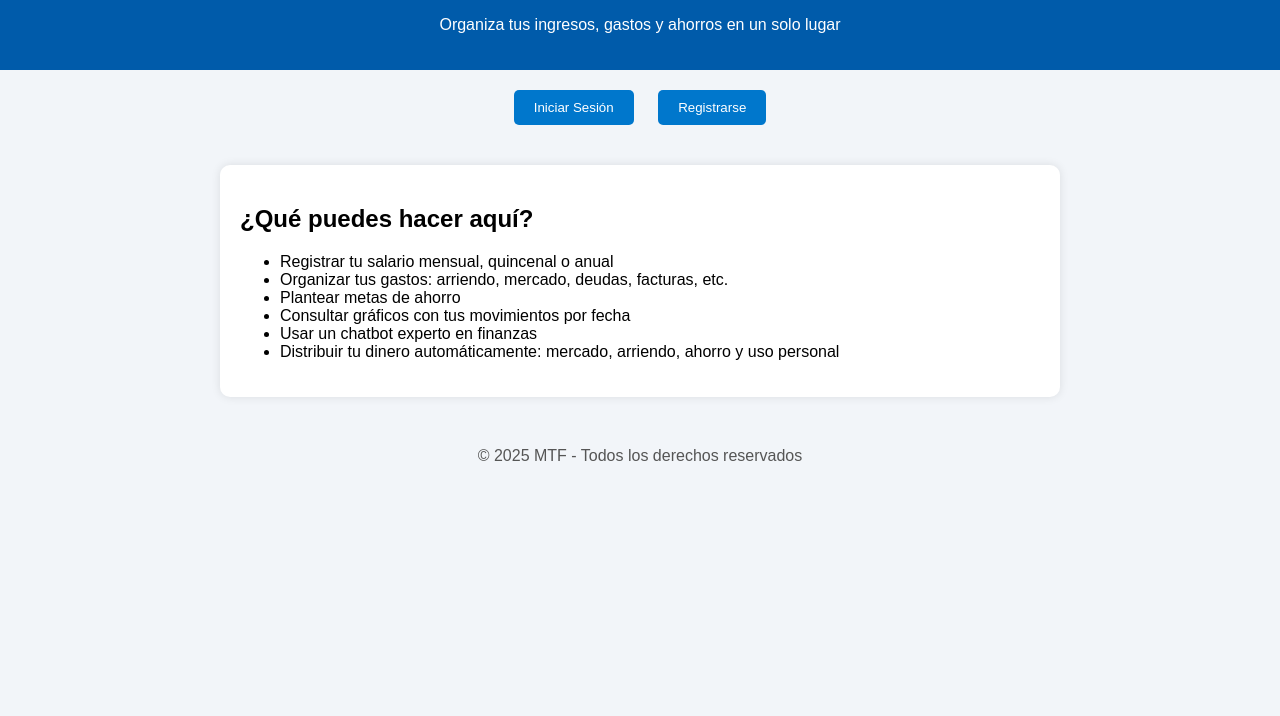
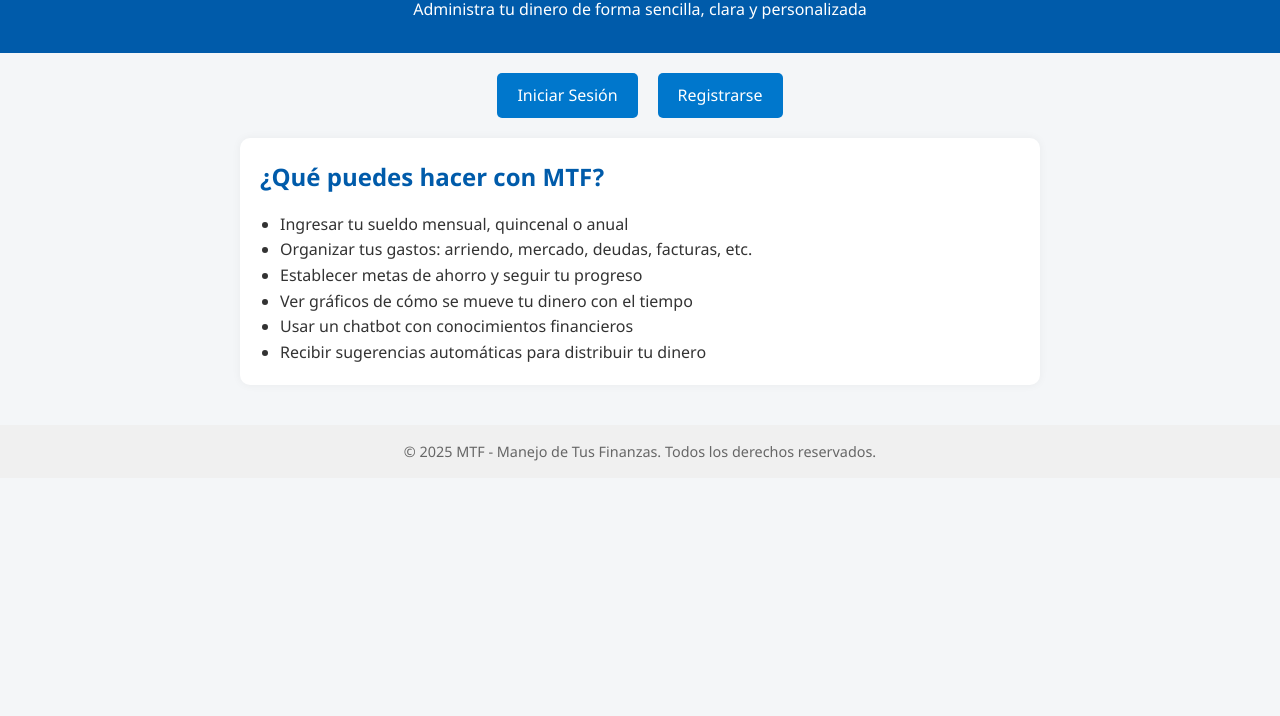
Before and after one commit to D4NX3L/fff, a plain HTML site: page index.html in a window 1280 px wide. Shown: the part 84-800 px from the top of the page. Drawn offline with Linux system fonts and the light colour scheme.

Commit message:
Update index.html

```diff
--- a/index.html
+++ b/index.html
@@ -5,43 +5,76 @@
   <meta name="viewport" content="width=device-width, initial-scale=1.0"/>
   <title>MTF - Manejo de Tus Finanzas</title>
   <style>
-    body {
-      font-family: Arial, sans-serif;
-      background: #f2f5f9;
+    * {
       margin: 0;
       padding: 0;
+      box-sizing: border-box;
     }
+
+    body {
+      font-family: 'Segoe UI', Tahoma, Geneva, Verdana, sans-serif;
+      background-color: #f4f6f8;
+      color: #333;
+      line-height: 1.6;
+    }
+
     header {
-      background: #005baa;
+      background-color: #005baa;
       color: white;
-      padding: 20px;
+      padding: 30px 20px;
       text-align: center;
     }
+
+    header h1 {
+      font-size: 2em;
+    }
+
     nav {
-      text-align: center;
-      margin-top: 20px;
+      display: flex;
+      justify-content: center;
+      gap: 20px;
+      margin: 20px 0;
     }
-    nav button {
-      margin: 0 10px;
+
+    nav a {
+      text-decoration: none;
+      background-color: #0077cc;
+      color: white;
       padding: 10px 20px;
-      background: #0077cc;
-      color: white;
-      border: none;
       border-radius: 5px;
-      cursor: pointer;
+      transition: background 0.3s;
     }
+
+    nav a:hover {
+      background-color: #005faa;
+    }
+
     main {
       max-width: 800px;
-      margin: 40px auto;
-      background: white;
+      margin: 0 auto;
       padding: 20px;
+      background-color: white;
       border-radius: 10px;
-      box-shadow: 0 0 10px rgba(0,0,0,0.1);
+      box-shadow: 0 0 10px rgba(0,0,0,0.05);
     }
+
+    main h2 {
+      margin-bottom: 15px;
+      color: #005baa;
+    }
+
+    ul {
+      list-style-type: disc;
+      padding-left: 20px;
+    }
+
     footer {
       text-align: center;
-      padding: 10px;
-      color: #555;
+      padding: 15px;
+      font-size: 0.9em;
+      color: #666;
+      background-color: #f0f0f0;
+      margin-top: 40px;
     }
   </style>
 </head>
@@ -49,28 +82,28 @@
 
   <header>
     <h1>MTF - Manejo de Tus Finanzas</h1>
-    <p>Organiza tus ingresos, gastos y ahorros en un solo lugar</p>
+    <p>Administra tu dinero de forma sencilla, clara y personalizada</p>
   </header>
 
   <nav>
-    <button onclick="alert('Función de Inicio de Sesión')">Iniciar Sesión</button>
-    <button onclick="alert('Función de Registro')">Registrarse</button>
+    <a href="#">Iniciar Sesión</a>
+    <a href="#">Registrarse</a>
   </nav>
 
   <main>
-    <h2>¿Qué puedes hacer aquí?</h2>
+    <h2>¿Qué puedes hacer con MTF?</h2>
     <ul>
-      <li>Registrar tu salario mensual, quincenal o anual</li>
+      <li>Ingresar tu sueldo mensual, quincenal o anual</li>
       <li>Organizar tus gastos: arriendo, mercado, deudas, facturas, etc.</li>
-      <li>Plantear metas de ahorro</li>
-      <li>Consultar gráficos con tus movimientos por fecha</li>
-      <li>Usar un chatbot experto en finanzas</li>
-      <li>Distribuir tu dinero automáticamente: mercado, arriendo, ahorro y uso personal</li>
+      <li>Establecer metas de ahorro y seguir tu progreso</li>
+      <li>Ver gráficos de cómo se mueve tu dinero con el tiempo</li>
+      <li>Usar un chatbot con conocimientos financieros</li>
+      <li>Recibir sugerencias automáticas para distribuir tu dinero</li>
     </ul>
   </main>
 
   <footer>
-    © 2025 MTF - Todos los derechos reservados
+    © 2025 MTF - Manejo de Tus Finanzas. Todos los derechos reservados.
   </footer>
 
 </body>
```
